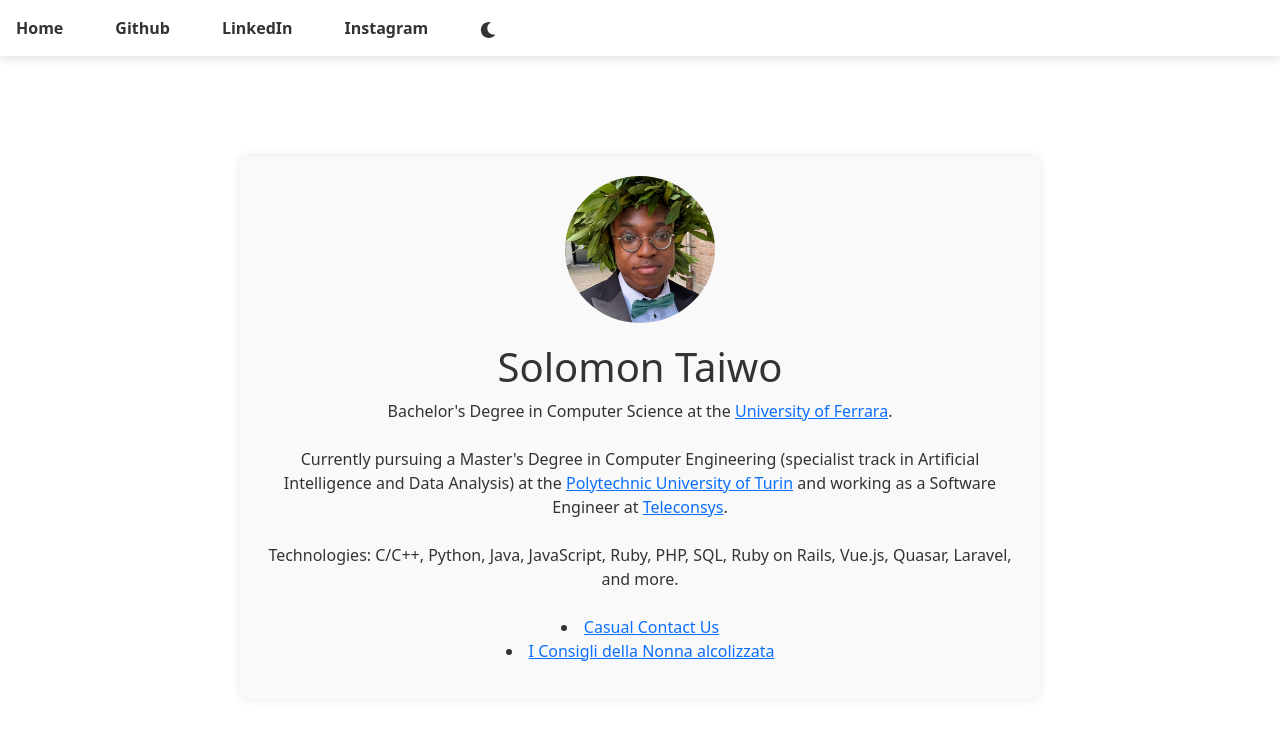
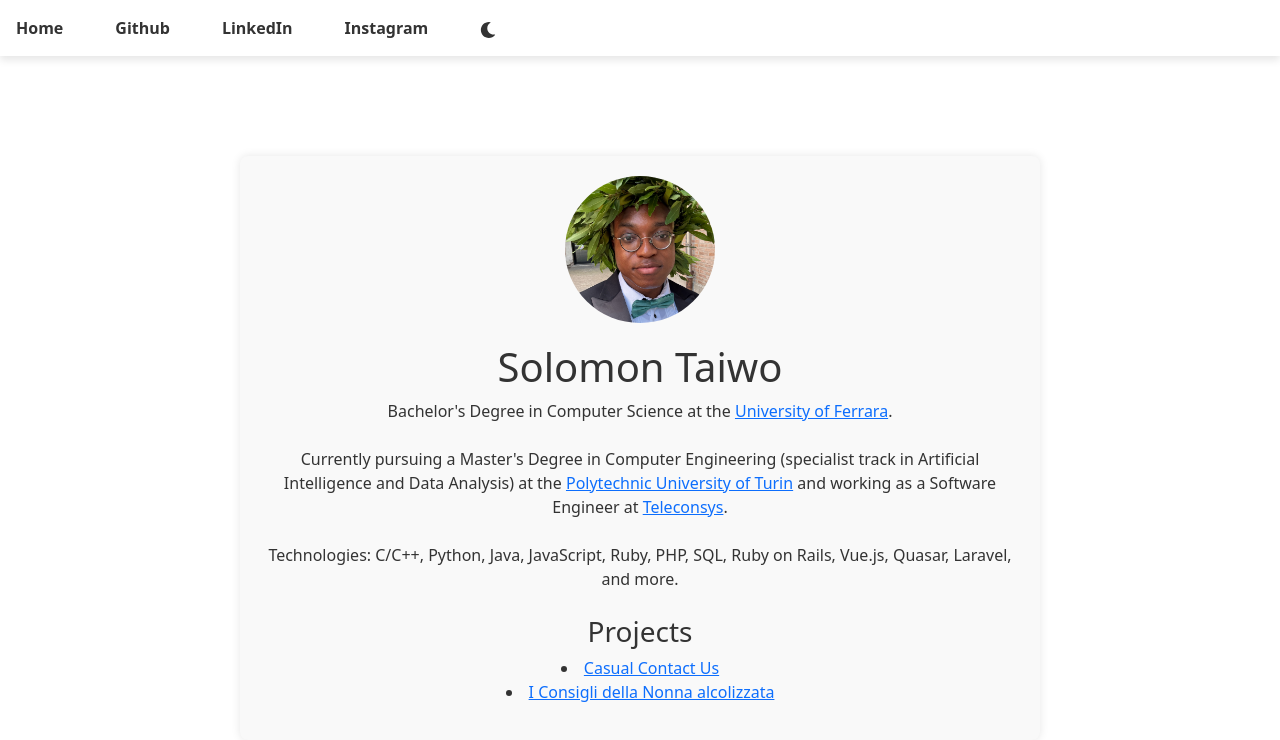
Before and after one commit to solomontaiwo/solomontaiwo.github.io, a React (Create React App) app: page / in a window 1280 px wide. Shown: the top 740 px of the page. Built offline with nearby package versions, Linux system fonts and the light colour scheme.

Commit message:
Projects section

```diff
--- a/src/App.js
+++ b/src/App.js
@@ -99,6 +99,8 @@ function App() {
             Technologies: C/C++, Python, Java, JavaScript, Ruby, PHP, SQL, Ruby
             on Rails, Vue.js, Quasar, Laravel, and more.
             <br /> <br />
+
+            <h3>Projects</h3>
             <ul>
               <li>
                 <a
```
